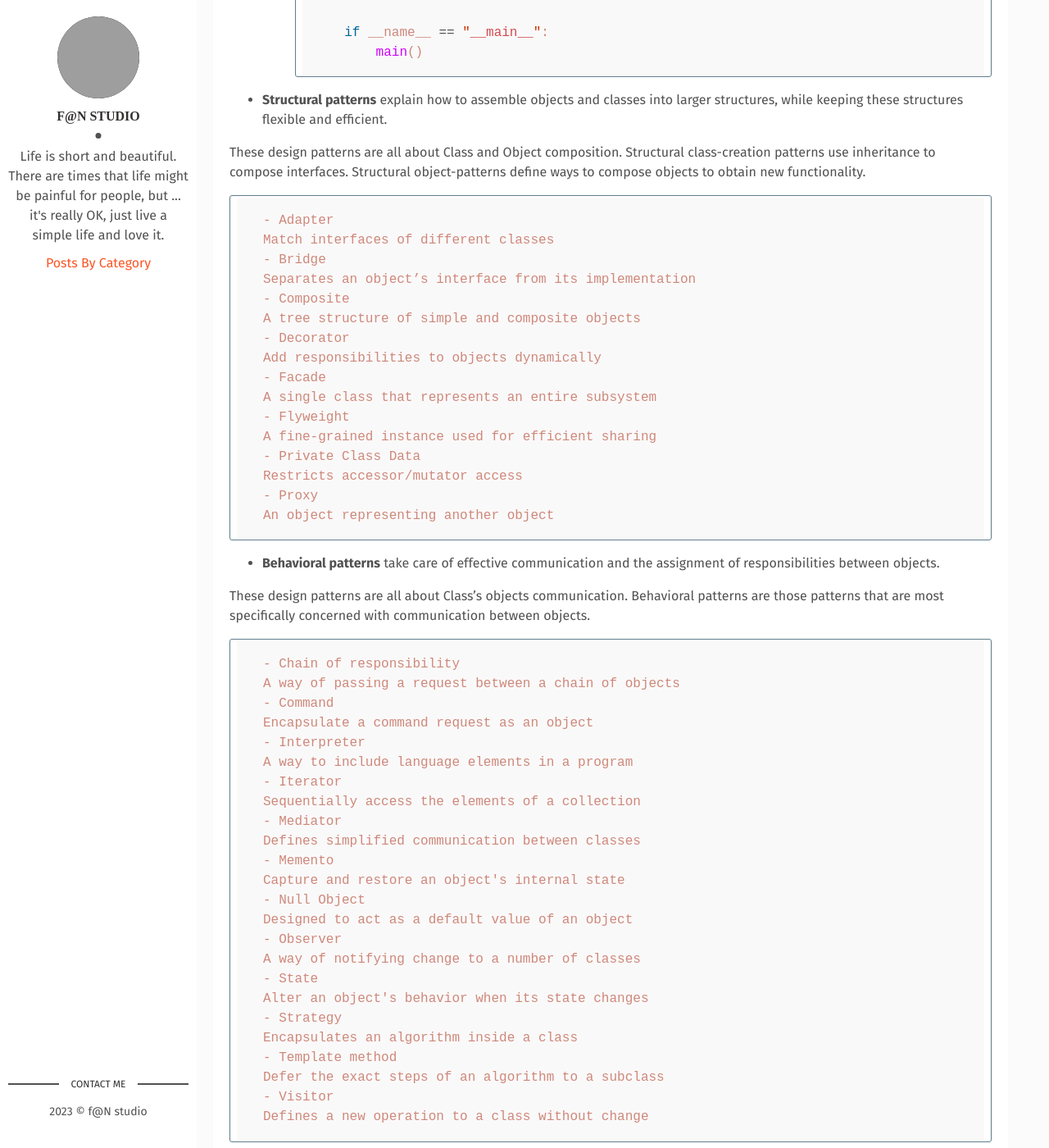
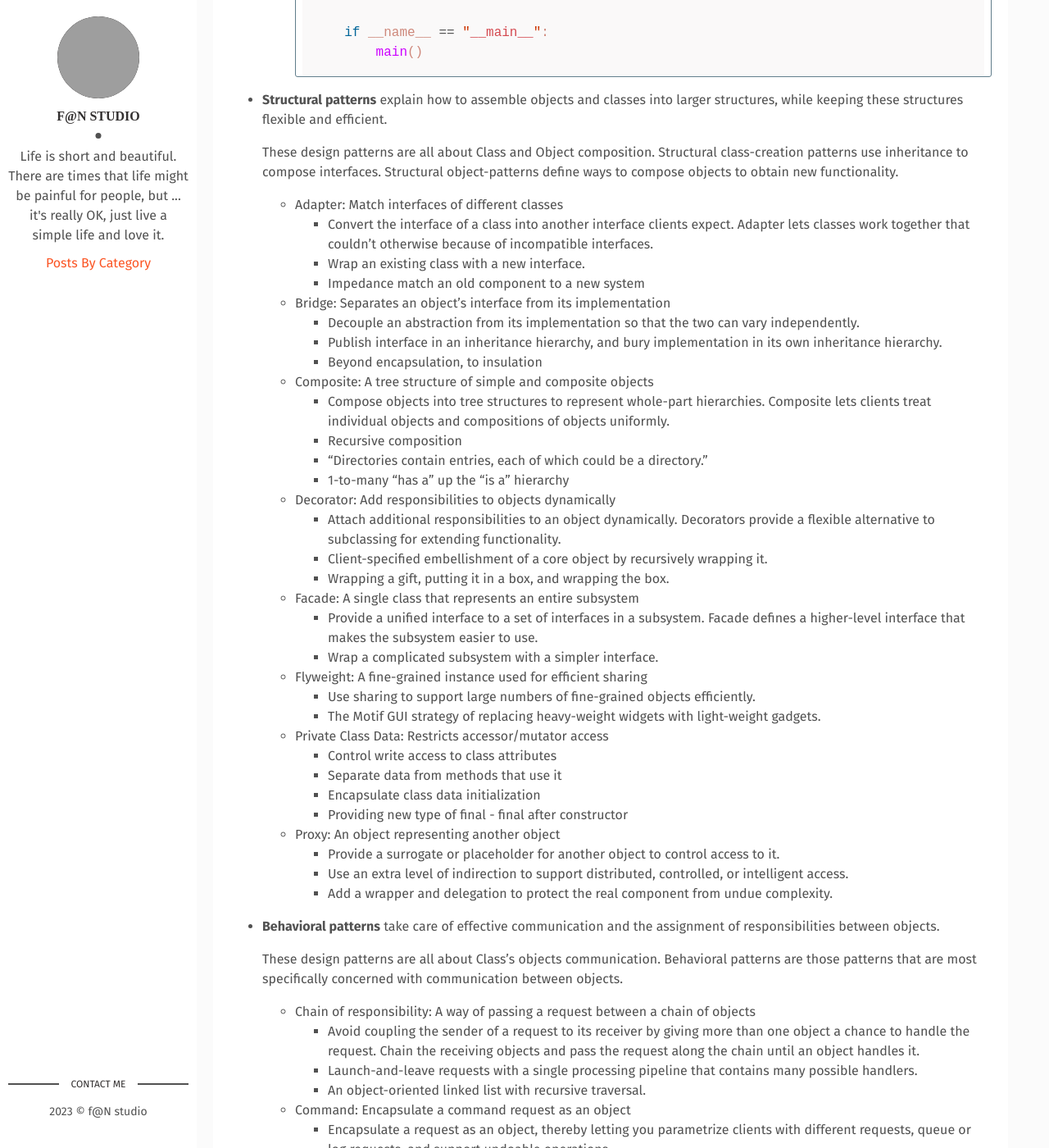
Before and after one commit to wowfrank/wowfrank.github.io, a Jekyll site: the page built from _posts/2023-04-03-design-patterns-in-python.md, in a window 1280 px wide and 1400 px high, scrolled down 3438 px. Shown: the whole window at 82% size. Built offline with Jekyll 4.4.1, drawn with Linux system fonts in a browser that asks for light colours; some of the changed text lies outside the part shown; grey boxes are pictures that could not be loaded.

Commit message:
Update 2023-04-03-design-patterns-in-python.md

```diff
--- a/_posts/2023-04-03-design-patterns-in-python.md
+++ b/_posts/2023-04-03-design-patterns-in-python.md
@@ -50,20 +50,20 @@ In addition, all patterns can be categorized by their _intent_, or purpose. This
     - Abstract Factory: Creates an instance of several families of classes
         - Provide an interface for creating families of related or dependent objects without specifying their concrete classes.
         - A hierarchy that encapsulates: many possible "platforms", and the construction of a suite of "products".
-        - The new operator considered harmful
+        - The **_new_** operator considered harmful
     - Builder: Separates object construction from its representation
         - Separate the construction of a complex object from its representation so that the same construction process can create different representations.
         - Parse a complex representation, create one of several targets.
     - Factory Method: Creates an instance of several derived classes
         - Define an interface for creating an object, but let subclasses decide which class to instantiate. Factory Method lets a class defer instantiation to subclasses.
         - Defining a "virtual" constructor.
-        - The new operator considered harmful.
+        - The **_new_** operator considered harmful.
     - Object Pool: Avoid expensive acquisition and release of resources by recycling objects that are no longer in use
         - Object pooling can offer a significant performance boost; it is most effective in situations where the cost of initializing a class instance is high, the rate of instantiation of a class is high, and the number of instantiations in use at any one time is low.
     - Prototype: A fully initialized instance to be copied or cloned
         - Specify the kinds of objects to create using a prototypical instance, and create new objects by copying this prototype.
         - Co-opt one instance of a class for use as a breeder of all future instances.
-        - The new operator considered harmful.
+        - The **_new_** operator considered harmful.
     - Singleton: A class of which only a single instance can exist
         - Ensure a class has only one instance, and provide a global point of access to it.
         - Encapsulated "just-in-time initialization" or "initialization on first use".
@@ -111,52 +111,89 @@ In addition, all patterns can be categorized by their _intent_, or purpose. This
 
 - **Structural patterns** explain how to assemble objects and classes into larger structures, while keeping these structures flexible and efficient.
 
-These design patterns are all about Class and Object composition. Structural class-creation patterns use inheritance to compose interfaces. Structural object-patterns define ways to compose objects to obtain new functionality.
+    These design patterns are all about Class and Object composition. Structural class-creation patterns use inheritance to compose interfaces. Structural object-patterns define ways to compose objects to obtain new functionality.
 
-    - Adapter
-    Match interfaces of different classes
-    - Bridge
-    Separates an object’s interface from its implementation
-    - Composite
-    A tree structure of simple and composite objects
-    - Decorator
-    Add responsibilities to objects dynamically
-    - Facade
-    A single class that represents an entire subsystem
-    - Flyweight
-    A fine-grained instance used for efficient sharing
-    - Private Class Data
-    Restricts accessor/mutator access
-    - Proxy
-    An object representing another object
+    - Adapter: Match interfaces of different classes
+        - Convert the interface of a class into another interface clients expect. Adapter lets classes work together that couldn't otherwise because of incompatible interfaces.
+        - Wrap an existing class with a new interface.
+        - Impedance match an old component to a new system
+    - Bridge: Separates an object’s interface from its implementation
+        - Decouple an abstraction from its implementation so that the two can vary independently.
+        - Publish interface in an inheritance hierarchy, and bury implementation in its own inheritance hierarchy.
+        - Beyond encapsulation, to insulation
+    - Composite: A tree structure of simple and composite objects
+        - Compose objects into tree structures to represent whole-part hierarchies. Composite lets clients treat individual objects and compositions of objects uniformly.
+        - Recursive composition
+        - "Directories contain entries, each of which could be a directory."
+        - 1-to-many "has a" up the "is a" hierarchy
+    - Decorator: Add responsibilities to objects dynamically
+        - Attach additional responsibilities to an object dynamically. Decorators provide a flexible alternative to subclassing for extending functionality.
+        - Client-specified embellishment of a core object by recursively wrapping it.
+        - Wrapping a gift, putting it in a box, and wrapping the box.
+    - Facade: A single class that represents an entire subsystem
+        - Provide a unified interface to a set of interfaces in a subsystem. Facade defines a higher-level interface that makes the subsystem easier to use.
+        - Wrap a complicated subsystem with a simpler interface.
+    - Flyweight: A fine-grained instance used for efficient sharing
+        - Use sharing to support large numbers of fine-grained objects efficiently.
+        - The Motif GUI strategy of replacing heavy-weight widgets with light-weight gadgets.
+    - Private Class Data: Restricts accessor/mutator access
+        - Control write access to class attributes
+        - Separate data from methods that use it
+        - Encapsulate class data initialization
+        - Providing new type of final - final after constructor
+    - Proxy: An object representing another object
+        - Provide a surrogate or placeholder for another object to control access to it.
+        - Use an extra level of indirection to support distributed, controlled, or intelligent access.
+        - Add a wrapper and delegation to protect the real component from undue complexity.
 
 - **Behavioral patterns** take care of effective communication and the assignment of responsibilities between objects.
 
-These design patterns are all about Class's objects communication. Behavioral patterns are those patterns that are most specifically concerned with communication between objects.
+    These design patterns are all about Class's objects communication. Behavioral patterns are those patterns that are most specifically concerned with communication between objects.
 
-    - Chain of responsibility
-    A way of passing a request between a chain of objects
-    - Command
-    Encapsulate a command request as an object
-    - Interpreter
-    A way to include language elements in a program
-    - Iterator
-    Sequentially access the elements of a collection
-    - Mediator
-    Defines simplified communication between classes
-    - Memento
-    Capture and restore an object's internal state
-    - Null Object
-    Designed to act as a default value of an object
-    - Observer
-    A way of notifying change to a number of classes
-    - State
-    Alter an object's behavior when its state changes
-    - Strategy
-    Encapsulates an algorithm inside a class
-    - Template method
-    Defer the exact steps of an algorithm to a subclass
-    - Visitor
-    Defines a new operation to a class without change
+    - Chain of responsibility: A way of passing a request between a chain of objects
+        - Avoid coupling the sender of a request to its receiver by giving more than one object a chance to handle the request. Chain the receiving objects and pass the request along the chain until an object handles it.
+        - Launch-and-leave requests with a single processing pipeline that contains many possible handlers.
+        - An object-oriented linked list with recursive traversal.
+    - Command: Encapsulate a command request as an object
+        - Encapsulate a request as an object, thereby letting you parametrize clients with different requests, queue or log requests, and support undoable operations.
+        - Promote "invocation of a method on an object" to full object status
+        - An object-oriented callback
+    - Interpreter: A way to include language elements in a program
+        - Given a language, define a representation for its grammar along with an interpreter that uses the representation to interpret sentences in the language.
+        - Map a domain to a language, the language to a grammar, and the grammar to a hierarchical object-oriented design.
+    - Iterator: Sequentially access the elements of a collection
+        - Provide a way to access the elements of an aggregate object sequentially without exposing its underlying representation.
+        - The C++ and Java standard library abstraction that makes it possible to decouple collection classes and algorithms.
+        - Promote to "full object status" the traversal of a collection.
+        - Polymorphic traversal
+    - Mediator: Defines simplified communication between classes
+        - Define an object that encapsulates how a set of objects interact. Mediator promotes loose coupling by keeping objects from referring to each other explicitly, and it lets you vary their interaction independently.
+        - Design an intermediary to decouple many peers.
+        - Promote the many-to-many relationships between interacting peers to "full object status".
+    - Memento: Capture and restore an object's internal state
+        - Without violating encapsulation, capture and externalize an object's internal state so that the object can be returned to this state later.
+        - A magic cookie that encapsulates a "check point" capability.
+        - Promote undo or rollback to full object status.
+    - Null Object: Designed to act as a default value of an object
+        - The intent of a Null Object is to encapsulate the absence of an object by providing a substitutable alternative that offers suitable default do nothing behavior. In short, a design where "nothing will come of nothing"
+    - Observer: A way of notifying change to a number of classes
+        - Define a one-to-many dependency between objects so that when one object changes state, all its dependents are notified and updated automatically.
+        - Encapsulate the core (or common or engine) components in a Subject abstraction, and the variable (or optional or user interface) components in an Observer hierarchy.
+        - The "View" part of Model-View-Controller.
+    - State: Alter an object's behavior when its state changes
+        - Allow an object to alter its behavior when its internal state changes. The object will appear to change its class.
+        - An object-oriented state machine
+        - wrapper + polymorphic wrappee + collaboration
+    - Strategy: Encapsulates an algorithm inside a class
+        - Define a family of algorithms, encapsulate each one, and make them interchangeable. Strategy lets the algorithm vary independently from the clients that use it.
+        - Capture the abstraction in an interface, bury implementation details in derived classes.
+    - Template method: Defer the exact steps of an algorithm to a subclass
+        - Define the skeleton of an algorithm in an operation, deferring some steps to client subclasses. Template Method lets subclasses redefine certain steps of an algorithm without changing the algorithm's structure.
+        - Base class declares algorithm 'placeholders', and derived classes implement the placeholders.
+    - Visitor: Defines a new operation to a class without change
+        - Represent an operation to be performed on the elements of an object structure. Visitor lets you define a new operation without changing the classes of the elements on which it operates.
+        - The classic technique for recovering lost type information.
+        - Do the right thing based on the type of two objects.
+        - Double dispatch
 
 #### 参考 [DESIGN PATTERNS in PYTHON](https://refactoring.guru/design-patterns/python)
```
